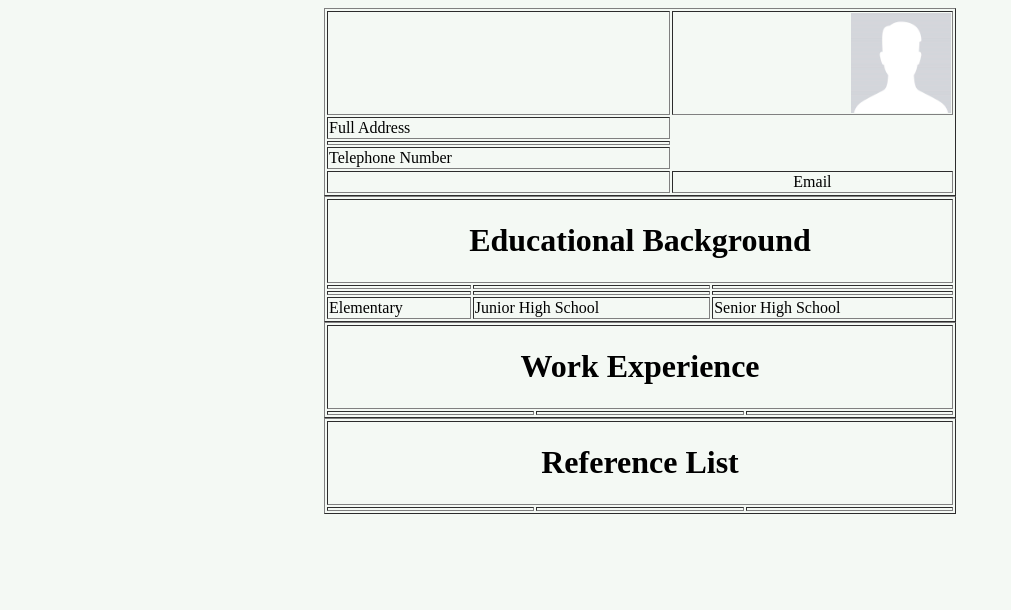
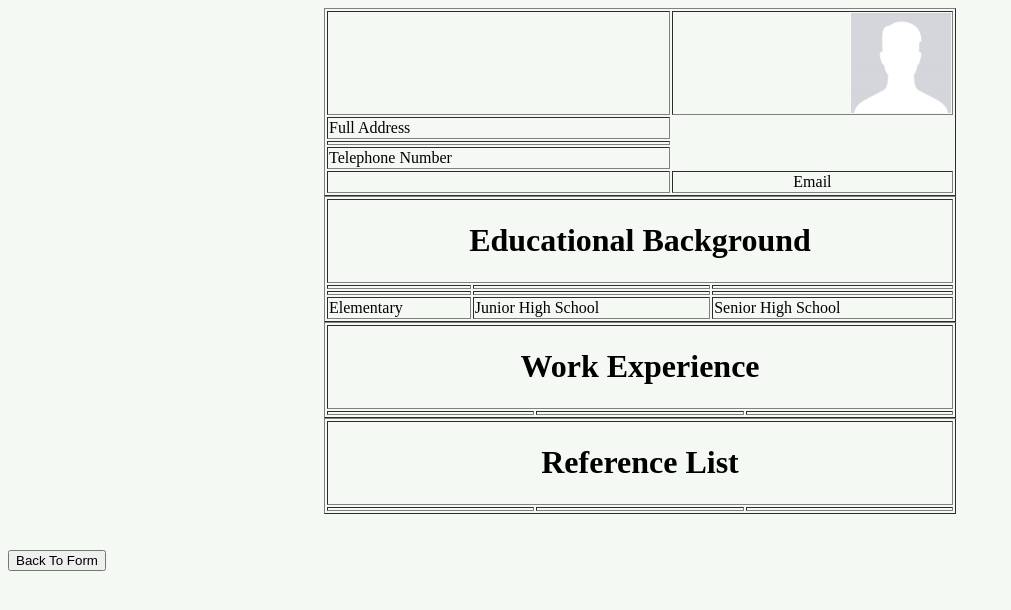
Before and after one commit to lassrenzo/Resume, a plain HTML site: page display.html in a window 1280 px wide. Shown: the whole page, without its empty margins (0-1011 px from the left). Drawn offline with Linux system fonts and the light colour scheme.

Commit message:
Update display.html

```diff
--- a/display.html
+++ b/display.html
@@ -11,8 +11,8 @@
 <body>
 
         <table border='1' align='center' width='50%'>
-        <td><h1><span id='res1'></span>&nbsp
-            <span id='res2'></span>&nbsp
+        <td><h1><span id='res1'></span>&nbsp;
+            <span id='res2'></span>&nbsp;
             <span id='res3'></span>
             </h1><td>
         </span><img src='img/pic.jpg' height='100px' width='100px' align='right'></td>
@@ -34,6 +34,9 @@
         <table border='1' align='center' width='50%'>
         <tr><td align='center' colspan='3'><h1>Reference List</h1><tr><td><span id='res15'><td><span id='res16'><td><span id='res17'></table>
 
+            <br><br>
+            <input type="button" value="Back To Form" onclick="location.href='index.html';" />
+
 
 <script rel="stylesheet" src="js/script.js"></script>
 
```
